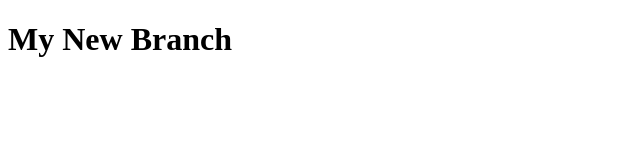
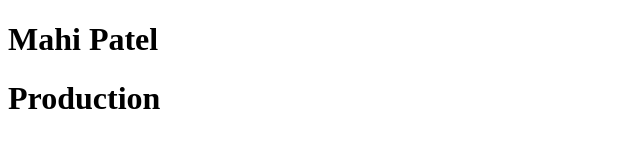
Before and after one commit to MAHI2710-web/Mahi-Patel-_202326800064_ESE2025, a plain HTML site: page index.html in a window 1280 px wide. Shown: the whole page, without its empty margins (0-640 px from the left). Drawn offline with Linux system fonts and the light colour scheme.

Commit message:
thirt commit

```diff
--- a/index.html
+++ b/index.html
@@ -6,6 +6,7 @@
     <title>Document</title>
 </head>
 <body>
-    <h1> My New Branch</h1>
+    <h1> Mahi Patel</h1>
+    <h1> Production</h1>
 </body>
 </html>
```
